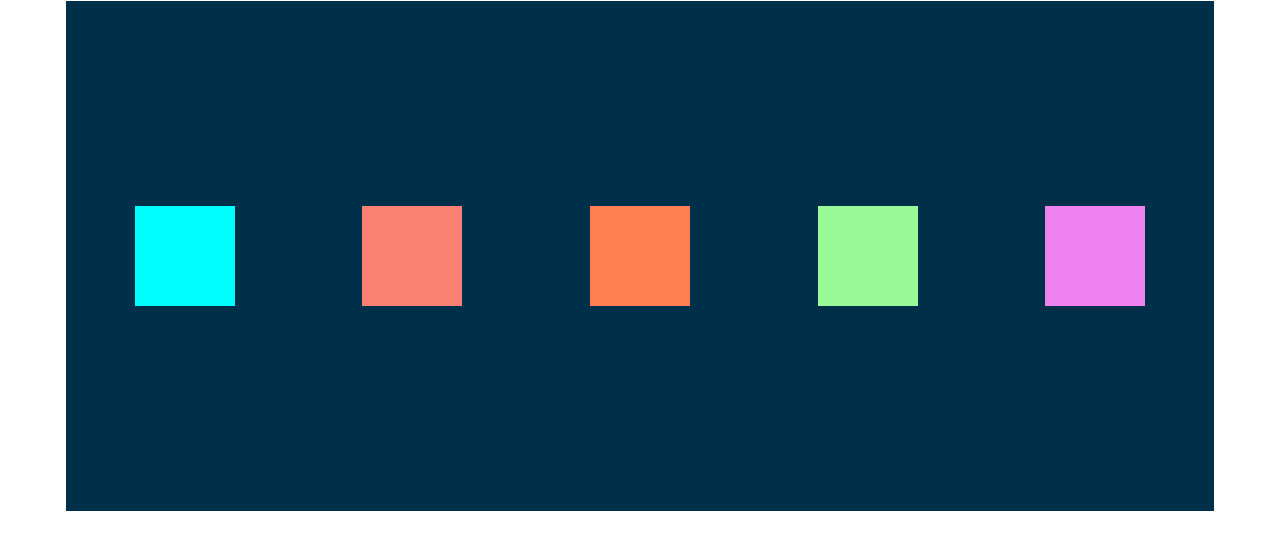
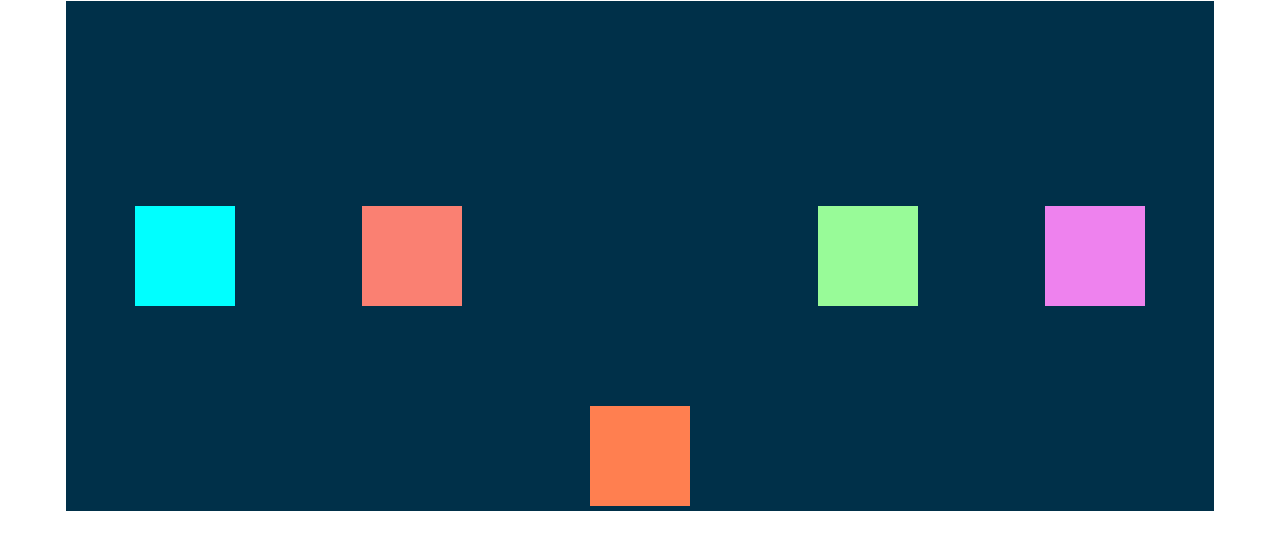
Before and after one commit to itava0/The_Web_Developer_Bootcamp, a plain HTML site: page HTML/flexbox.html in a window 1280 px wide. Shown: the part 79-628 px from the top of the page. Drawn offline with Linux system fonts and the light colour scheme.

Commit message:
More practice with flexbox

```diff
--- a/CSS_Intro/flexbox.css
+++ b/CSS_Intro/flexbox.css
@@ -17,3 +17,7 @@ h1 {
   width: 100px;
   height: 100px;
 }
+
+div:nth-of-type(3) {
+  align-self: flex-end;
+}
```
